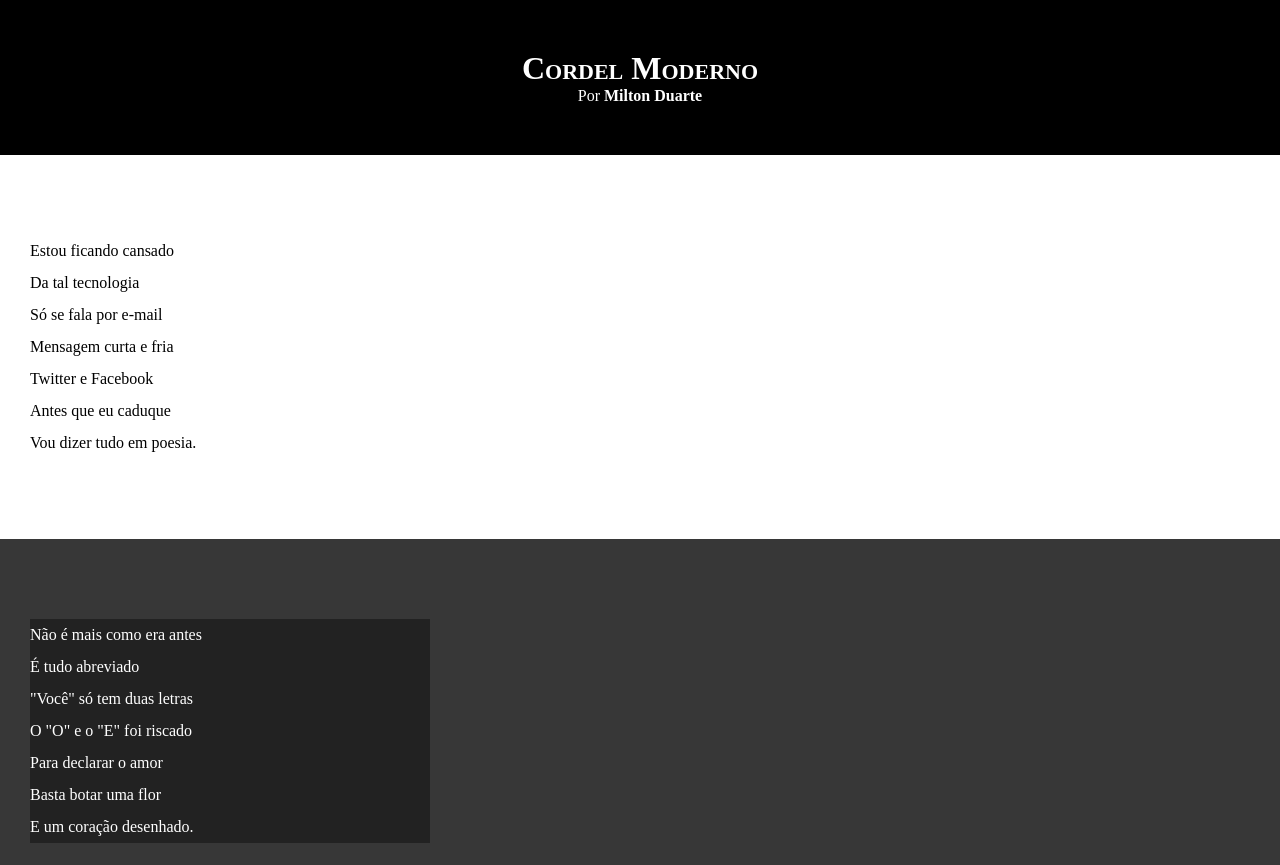
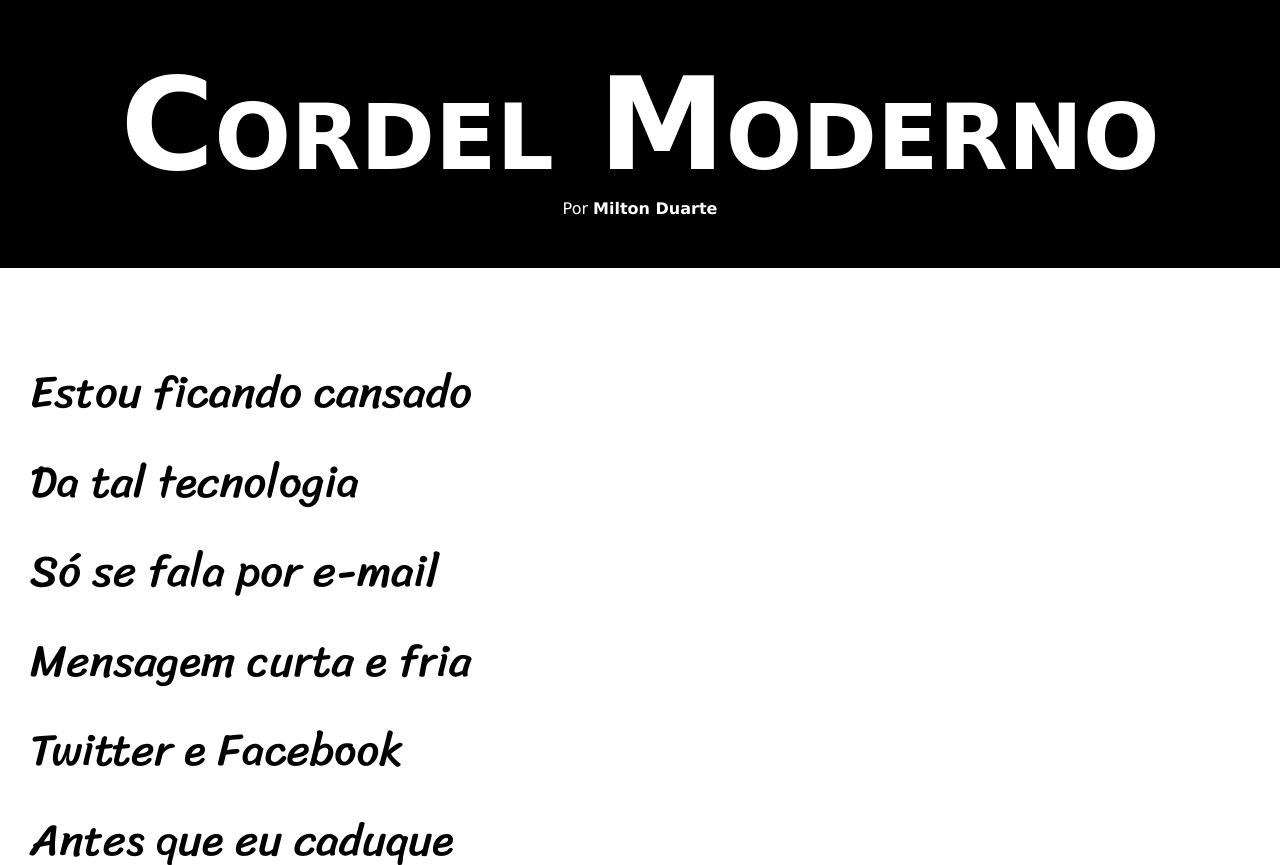
Before and after one commit to francisco-jose-vieira/html-css, a plain HTML site: page desafios/d012/index.html in a window 1280 px wide. Shown: the top 865 px of the page. Drawn offline with Linux system fonts and the light colour scheme.

Commit message:
Atualização de estilos  desafio12

```diff
--- a/desafios/d012/style.css
+++ b/desafios/d012/style.css
@@ -1,13 +1,24 @@
 @charset "UTF-8";
+
+@import url('https://fonts.googleapis.com/css2?family=Sriracha&display=swap');
+@import url('https://fonts.googleapis.com/css2?family=Sriracha&display=swap');
+
+:root {
+    --font1: Verdana, Geneva, Tahoma, sans-serif;
+    --font2: 'Passion One', cursive;
+    --font3: 'Sriracha', cursive;
+}
 
 * {
     margin: 0px;
     padding: 0px;
+    font-size: 1em;
 }
 
 html, body {
     min-height: 100vh; /*Ou 100%*/
     background-color: darkgray;
+    font-family: var(--font1);
 }
 
 header {
@@ -19,6 +30,8 @@ header {
 header > h1 {
     padding-top: 50px;
     font-variant: small-caps;
+    font-family: var(--font2);
+    font-size: 10vw;
 }
 
 header > p {
@@ -35,16 +48,19 @@ header a:hover, footer a:hover {
     text-decoration: underline;
 }
 
-section.normal {
-    background-color: white;
-    color: black;
-}
-
 section {
     padding-top: 10vh;
     padding-bottom: 10vh;
     line-height: 2em;
     padding-left: 30px;
+    font-family: var(--font3);
+    font-size: 3.5vw;
+
+}
+
+section.normal {
+    background-color: white;
+    color: black;
 }
 
 section.imagem {
@@ -53,8 +69,9 @@ section.imagem {
 }
 
 section.imagem > p {
+    display: inline-block;
+    padding: 5px;
     background-color: rgba(0, 0, 0, 0.384);
-    width: 400px;
 }
 
 footer {
```
